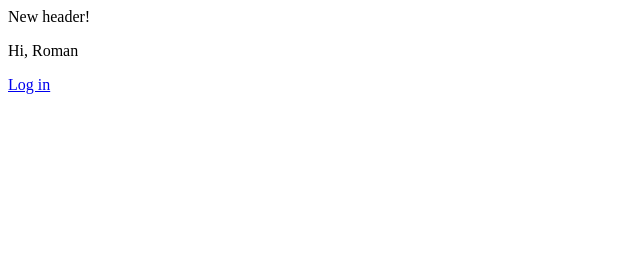
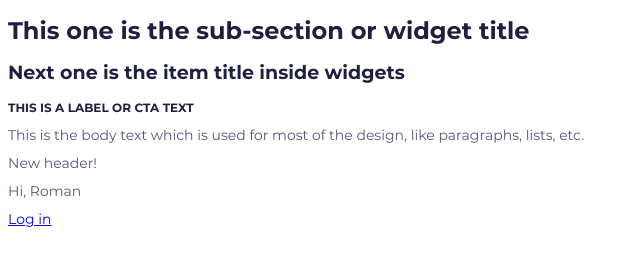
Before and after one commit to Kestrel-72/metalamp-2nd-task-parcel, a website: page src/index.pug in a window 1280 px wide. Shown: the whole page, without its empty margins (0-640 px from the left). Drawn offline with nearby package versions, Linux system fonts and the light colour scheme; files that its build step writes are made by us from their sources.

Commit message:
Install sass and fonts

```diff
--- a/src/index.pug
+++ b/src/index.pug
@@ -3,10 +3,14 @@ include blocks/header/header
 
 doctype html
 html
-  head
-    style
-      include style.css
-  body
-    +header("New header!")
-    +greeting(user)
-    +greeting(user2)
+   head
+      style
+         include style/style.css
+   body
+      h1 This one is the sub-section or widget title
+      h2 Next one is the item title inside widgets
+      h3 This is a label or CTA text
+      p This is the body text which is used for most of the design, like paragraphs, lists, etc.
+      +header("New header!")
+      +greeting(user)
+      +greeting(user2)
--- /dev/null
+++ b/src/style/style.scss
@@ -0,0 +1,49 @@
+@import "./blocks/*/*.css";
+
+@font-face {
+   font-family: 'montserratregular';
+   src: url('/src/fonts/montserrat-regular-webfont.woff2') format('woff2'),
+        url('/src/fonts/montserrat-regular-webfont.woff') format('woff');
+}
+
+@font-face {
+   font-family: 'montserratbold';
+   src: url('/src/fonts/Montserrat-Bold.woff2') format('woff2'),
+        url('/src/fonts/Montserrat-Bold.woff') format('woff');
+}
+
+$font-stack-bold: 'montserratbold';
+$font-stack-regular: 'montserratregular';
+
+$dark-shade-100: rgba(31, 32, 65, 1);
+$dark-shade-75: rgba(31, 32, 65, 0.75);
+$dark-shade-50: rgba(31, 32, 65, 0.50);
+$dark-shade-25: rgba(31, 32, 65, 0.25);
+$dark-shade-5: rgba(31, 32, 65, 0.05);
+$purple: rgba(188, 156, 255, 1);
+$green: rgba(111, 207, 151, 1);
+
+h1 {
+   font: 100% $font-stack-bold;
+   color: $dark-shade-100;
+   font-size: 24px;
+}
+
+h2 {
+   font: 100% $font-stack-bold;
+   color: $dark-shade-100;
+   font-size: 19px;
+}
+
+h3 {
+   font: 100% $font-stack-bold;
+   color: $dark-shade-100;
+   font-size: 12px;
+   text-transform: uppercase;
+}
+
+body {
+   font: 100% $font-stack-regular;
+   color: $dark-shade-75;
+   font-size: 14px;
+}
```
Also changed, not shown: src/fonts/Montserrat-Bold.woff (added), src/fonts/Montserrat-Bold.woff2 (added), src/fonts/montserrat-regular-webfont.woff (added), src/fonts/montserrat-regular-webfont.woff2 (added), src/style.css (deleted), src/style/style.css (added), 1 other file.
